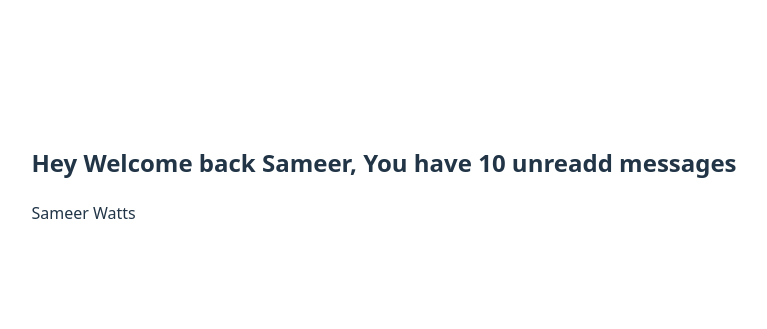
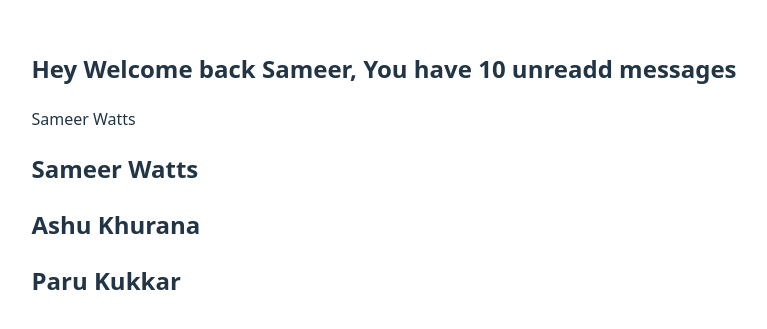
Before and after one commit to sameerwatts/TypeScriptFundamentals, a React (Vite) app in the folder my-react-ts-app/: page / in a window 1280 px wide. Shown: the part 225-554 px from the top of the page, without its empty margins (256-1023 px from the left). Built offline with nearby package versions, Linux system fonts and the light colour scheme.

Commit message:
Array of objects

```diff
--- a/my-react-ts-app/src/App.tsx
+++ b/my-react-ts-app/src/App.tsx
@@ -1,21 +1,27 @@
-import Greet from "./components/Greet"
-import './App.css';
+import Greet from "./components/Greet";
+import "./App.css";
 import Person from "./components/Person";
-
+import PersonList from "./components/PersonList";
 
 function App() {
+  const person = {
+    first: "Sameer",
+    last: "Watts",
+  };
 
-  const person = {
-    first: 'Sameer',
-    last: 'Watts'
-  }
+  const personList = [
+    { first: "Sameer", last: "Watts" },
+    { first: "Ashu", last: "Khurana" },
+    { first: "Paru", last: "Kukkar" },
+  ];
 
   return (
     <div id="root">
-     <Greet name="Sameer" messageCount={10} isLoggedIn={true} />
-     <Person name={person} />
+      <Greet name="Sameer" messageCount={10} isLoggedIn={true} />
+      <Person name={person} />
+      <PersonList nameList={personList} />
     </div>
-  )
+  );
 }
 
-export default App
+export default App;
--- /dev/null
+++ b/my-react-ts-app/src/components/PersonList.tsx
@@ -0,0 +1,15 @@
+type PersonListProps = {
+    nameList: {first: string, last: string}[];
+};
+
+const PersonList = (props: PersonListProps) => {
+  return (
+    <div>
+      {props?.nameList.map((person) => (
+        <h2 key={person.first}>{person.first} {person.last}</h2>
+      ))}
+    </div>
+  );
+};
+
+export default PersonList;
```
